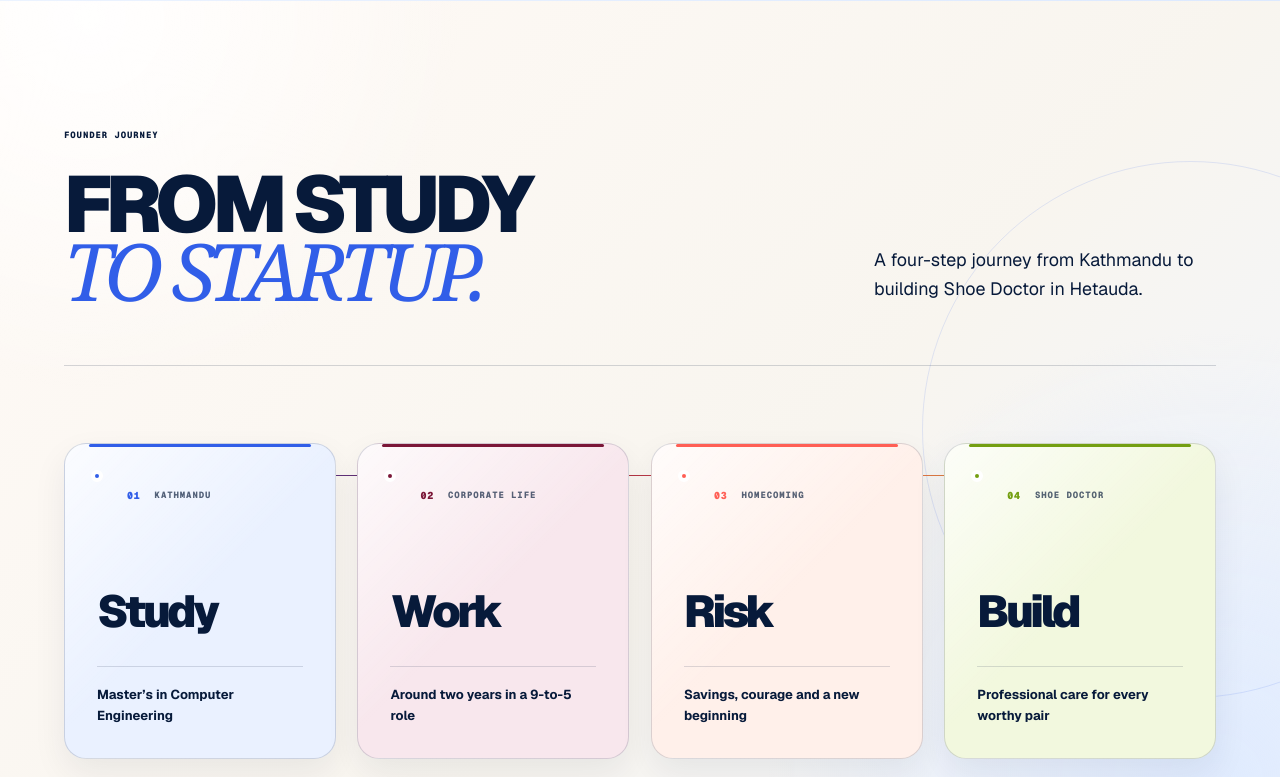
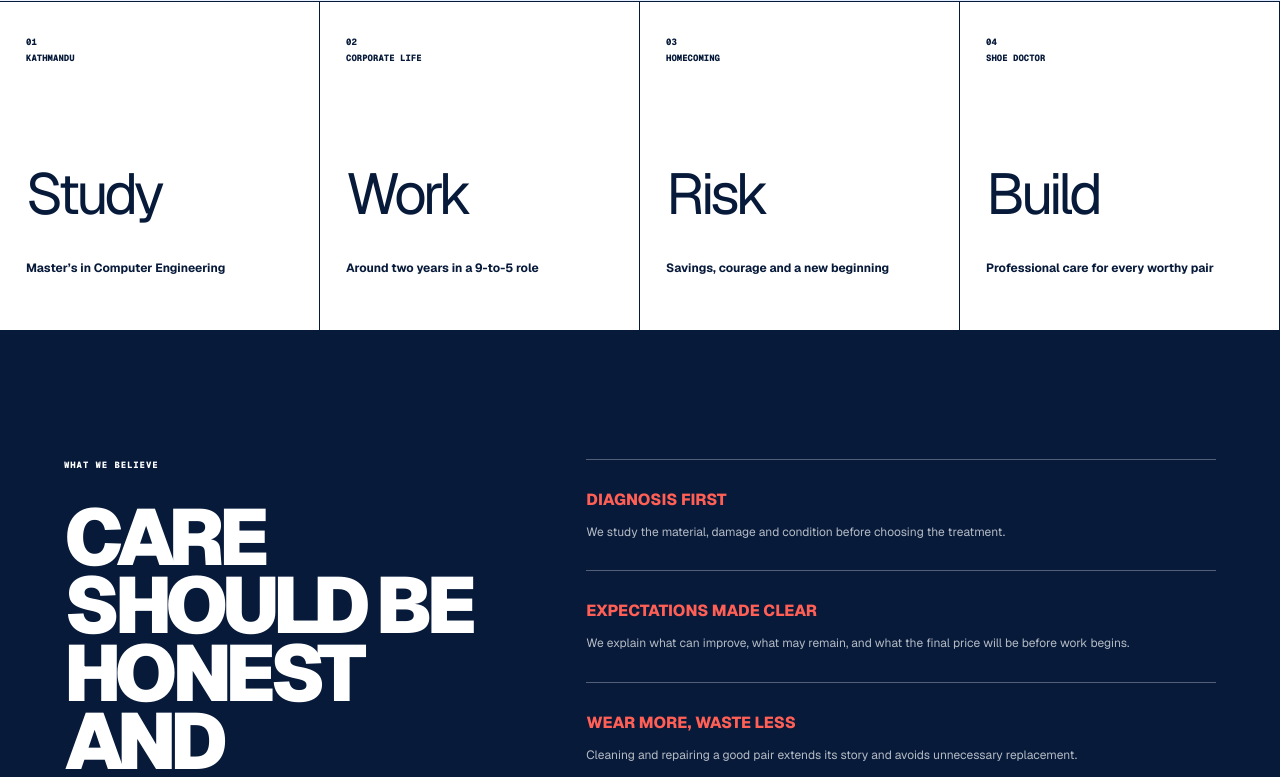
Before and after one commit to shoedoctorhtd/Shoedoctorwebsite, a Next.js app: page /about in a window 1280 px wide. Shown: the part 4193-4970 px from the top of the page. Built offline with nearby package versions, Linux system fonts and the light colour scheme.

Commit message:
Revert "Redesign founder journey section"
This reverts commit 258030d62504d5e4ac1be9cb3c84b0df6586fa56.

```diff
--- a/app/about/page.tsx
+++ b/app/about/page.tsx
@@ -8,37 +8,6 @@
 } from "../components/SiteChrome";
 
 export const dynamic = "force-dynamic";
-
-const founderMilestones = [
-  {
-    step: "01",
-    label: "Kathmandu",
-    title: "Study",
-    description: "Master’s in Computer Engineering",
-    tone: "sky",
-  },
-  {
-    step: "02",
-    label: "Corporate life",
-    title: "Work",
-    description: "Around two years in a 9-to-5 role",
-    tone: "berry",
-  },
-  {
-    step: "03",
-    label: "Homecoming",
-    title: "Risk",
-    description: "Savings, courage and a new beginning",
-    tone: "coral",
-  },
-  {
-    step: "04",
-    label: "Shoe Doctor",
-    title: "Build",
-    description: "Professional care for every worthy pair",
-    tone: "lime",
-  },
-] as const;
 
 export default function AboutPage() {
   return (
@@ -241,41 +210,31 @@
         </div>
       </section>
 
-      <section
-        className="sd-journey sd-section"
-        data-reveal
-        aria-labelledby="founder-journey-title"
-      >
-        <div className="sd-journey-intro">
-          <div>
-            <p className="sd-kicker">Founder journey</p>
-            <h2 id="founder-journey-title">
-              FROM STUDY
-              <br />
-              <span>TO STARTUP.</span>
-            </h2>
-          </div>
-          <p>
-            A four-step journey from Kathmandu to building Shoe Doctor in
-            Hetauda.
-          </p>
-        </div>
-
-        <ol className="sd-journey-track">
-          {founderMilestones.map((milestone) => (
-            <li
-              className={`sd-journey-card sd-journey-card--${milestone.tone}`}
-              key={milestone.step}
-            >
-              <div className="sd-journey-card-meta">
-                <span>{milestone.step}</span>
-                <p>{milestone.label}</p>
-              </div>
-              <h3>{milestone.title}</h3>
-              <strong>{milestone.description}</strong>
-            </li>
-          ))}
-        </ol>
+      <section className="sd-journey" data-reveal>
+        <article>
+          <span>01</span>
+          <p>Kathmandu</p>
+          <h3>Study</h3>
+          <strong>Master’s in Computer Engineering</strong>
+        </article>
+        <article>
+          <span>02</span>
+          <p>Corporate life</p>
+          <h3>Work</h3>
+          <strong>Around two years in a 9-to-5 role</strong>
+        </article>
+        <article>
+          <span>03</span>
+          <p>Homecoming</p>
+          <h3>Risk</h3>
+          <strong>Savings, courage and a new beginning</strong>
+        </article>
+        <article>
+          <span>04</span>
+          <p>Shoe Doctor</p>
+          <h3>Build</h3>
+          <strong>Professional care for every worthy pair</strong>
+        </article>
       </section>
 
       <section className="sd-about-purpose sd-section" data-reveal>
```
Also changed, not shown: app/globals.css.
